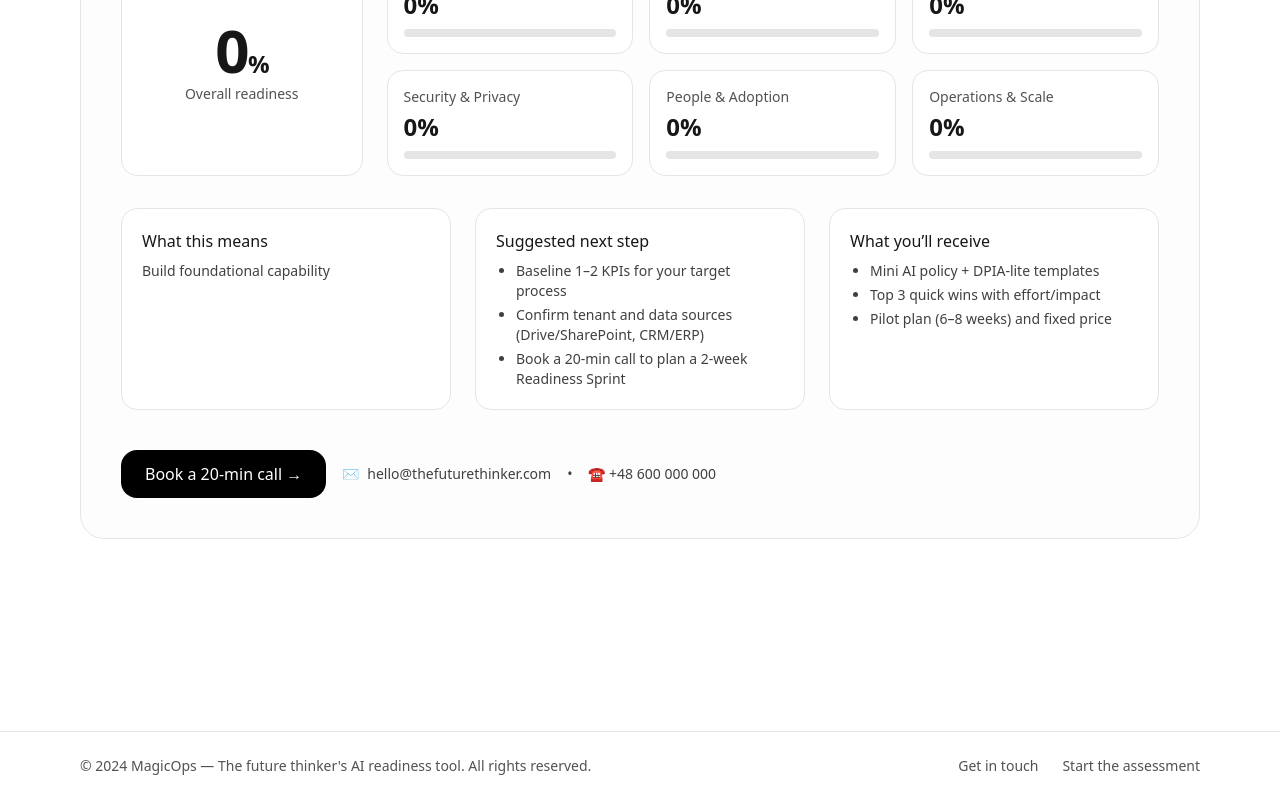
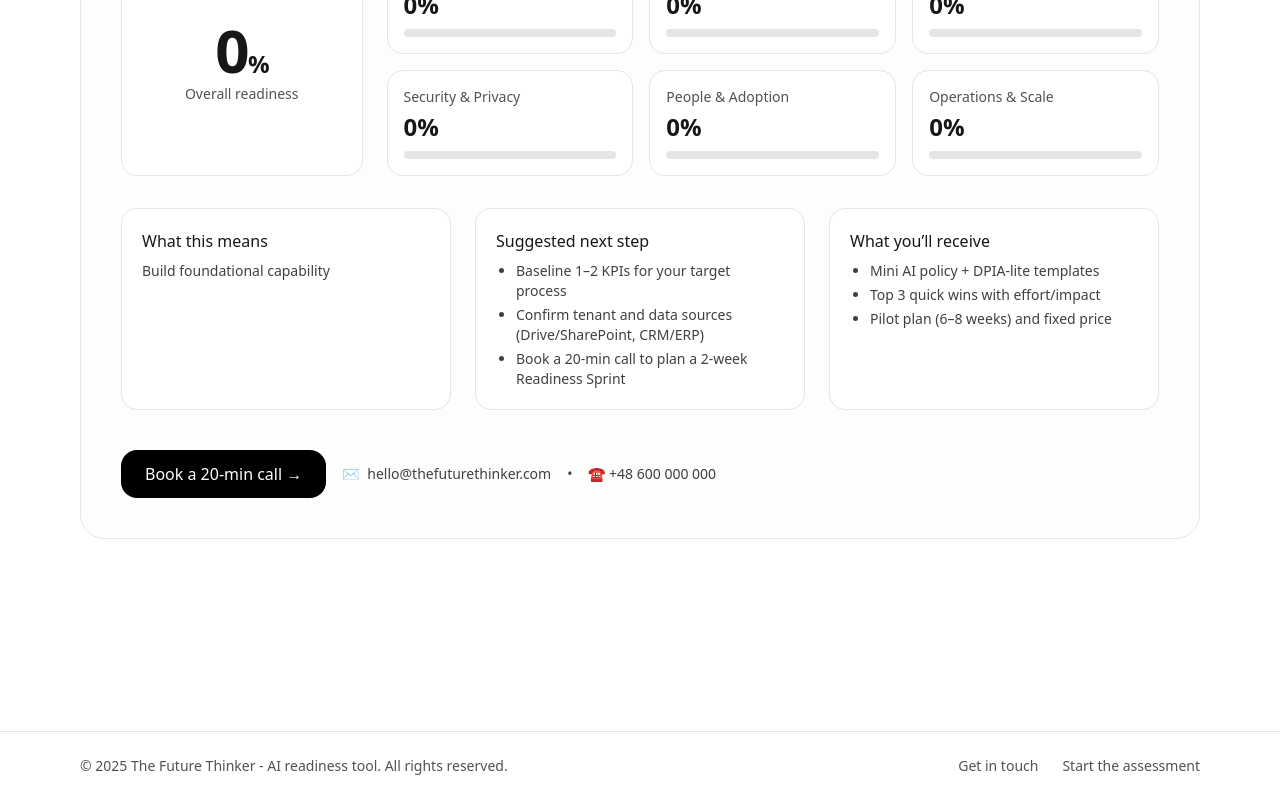
Before and after one commit to maciejgos/ai-readiness-framework, a React (Vite) app in the folder app/: page / in a window 1280 px wide. Shown: the part 4056-4856 px from the top of the page. Built offline with nearby package versions, Linux system fonts and the light colour scheme.

Commit message:
Fix naming in the footer

```diff
--- a/app/src/App.jsx
+++ b/app/src/App.jsx
@@ -159,7 +159,7 @@ export default function App() {
 
       <footer className="mt-16 border-t border-neutral-200">
         <div className="mx-auto max-w-6xl px-4 py-6 text-sm text-neutral-600 flex flex-col md:flex-row items-center justify-between">
-          <p className="text-center md:text-left">© 2024 MagicOps — The future thinker's AI readiness tool. All rights reserved.</p>
+          <p className="text-center md:text-left">© 2025 The Future Thinker - AI readiness tool. All rights reserved.</p>
           <div className="flex gap-6 mt-2 md:mt-0">
             <a href="#" className="hover:underline">Get in touch</a>
             <a href="#assessment" className="hover:underline">Start the assessment</a>
```
